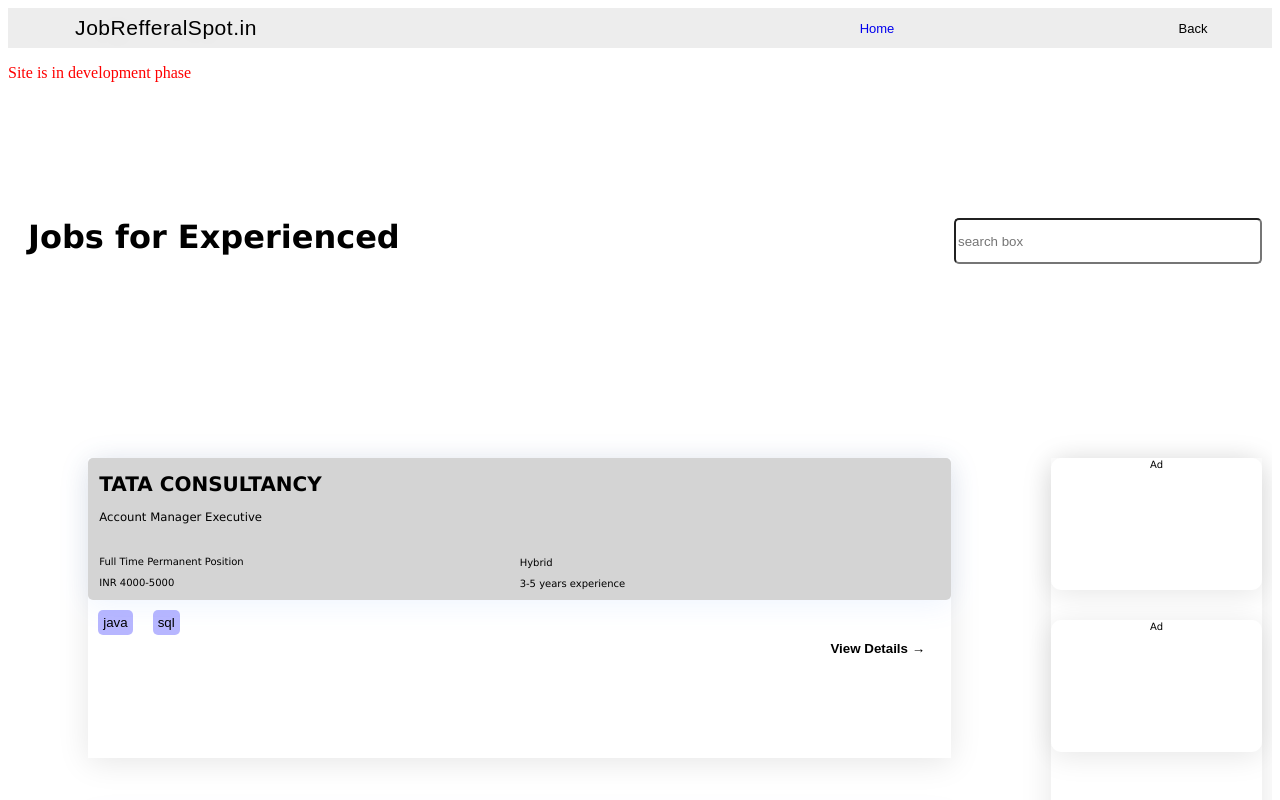
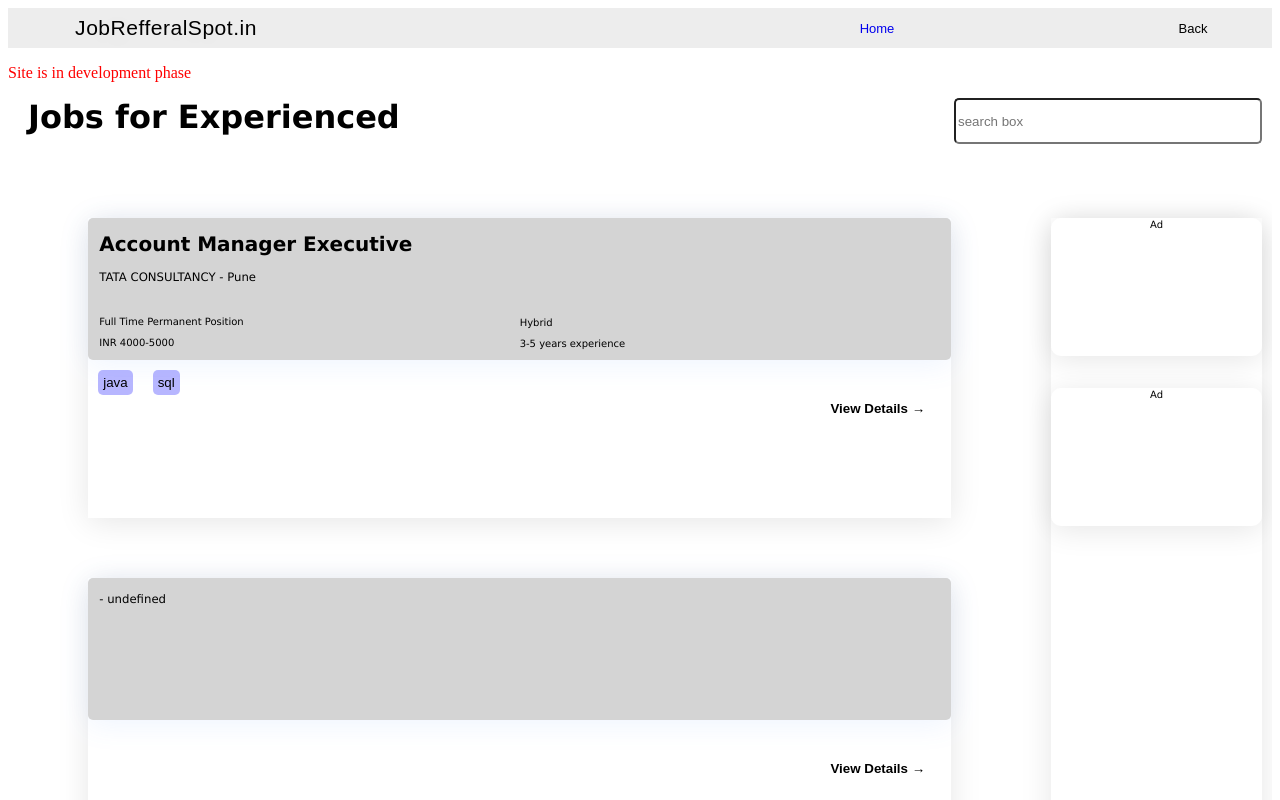
Before and after one commit to Mandagekrishna/jobrefferalspot, a React (Vite) app: page /ExperiencedJobs in a window 1280 px wide. Shown: the top 800 px of the page. Built offline with nearby package versions, Linux system fonts and the light colour scheme.

Commit message:
third commit

```diff
--- a/src/Components/EXPERIENCED_JOBS/ExperiencedJobsList.jsx
+++ b/src/Components/EXPERIENCED_JOBS/ExperiencedJobsList.jsx
@@ -40,8 +40,8 @@ export default function JobsList()
                                                         <div className={styles.element2card1}>
 
                                                                 <div className={styles.element2card11}>
-                                                                    <h1>{element['companyName']}</h1>
-                                                                    <h3>{element['position']}</h3><br/>
+                                                                    <h1>{element['position']}</h1>
+                                                                    <h3>{element['companyName'] + " - " + element['location']}</h3><br/>
                                                                     <p>{element['positionType']}</p>
                                                                     <p>{element['salary']}</p>
                                                                  </div>
--- a/src/DATA/ExperiencedJobs.json
+++ b/src/DATA/ExperiencedJobs.json
@@ -7,6 +7,7 @@
         "positionType":"Full Time Permanent Position",
         "salary":"INR 4000-5000",
         "workMode":"Hybrid",
+        "location":"Pune",
         "Timing":"",
         "experienceRequired":"3-5 years experience",
         "mustHaveSkills":["java","sql"],
--- a/src/Styles/InternshipStyles/InternshipList.module.css
+++ b/src/Styles/InternshipStyles/InternshipList.module.css
@@ -6,6 +6,7 @@
     width: 100%;
     font-family:Verdana, Geneva, Tahoma, sans-serif;
     overflow: auto;
+    min-width: 100px;
 
 
 
@@ -23,8 +24,8 @@
     grid-template-rows: repeat(1,1fr);
     grid-column-start: 1;
     grid-column-end: 17;
-    grid-row-start: 2;
-    grid-row-end: 4;
+    grid-row-start: 1;
+    grid-row-end: 2;
 
 
 }
@@ -134,7 +135,7 @@ font-family:Verdana, Geneva, Tahoma, sans-serif;
     display:grid;
     grid-column-start: 14;
     grid-column-end: 17;
-    grid-row-start: 4;
+    grid-row-start: 2;
     grid-row-end: 16;
     box-shadow: 0 4px 30px rgba(0, 0, 0, 0.1);
     backdrop-filter: blur(5px);
```
